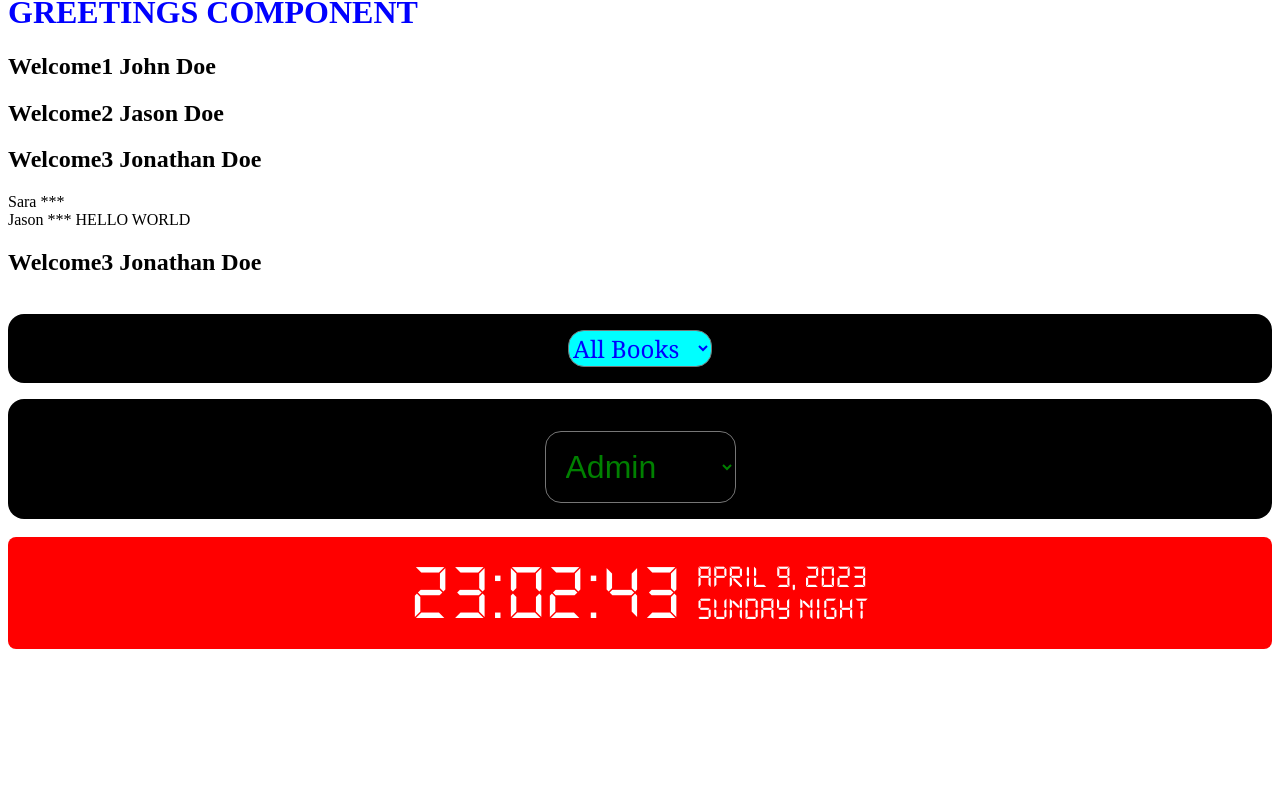
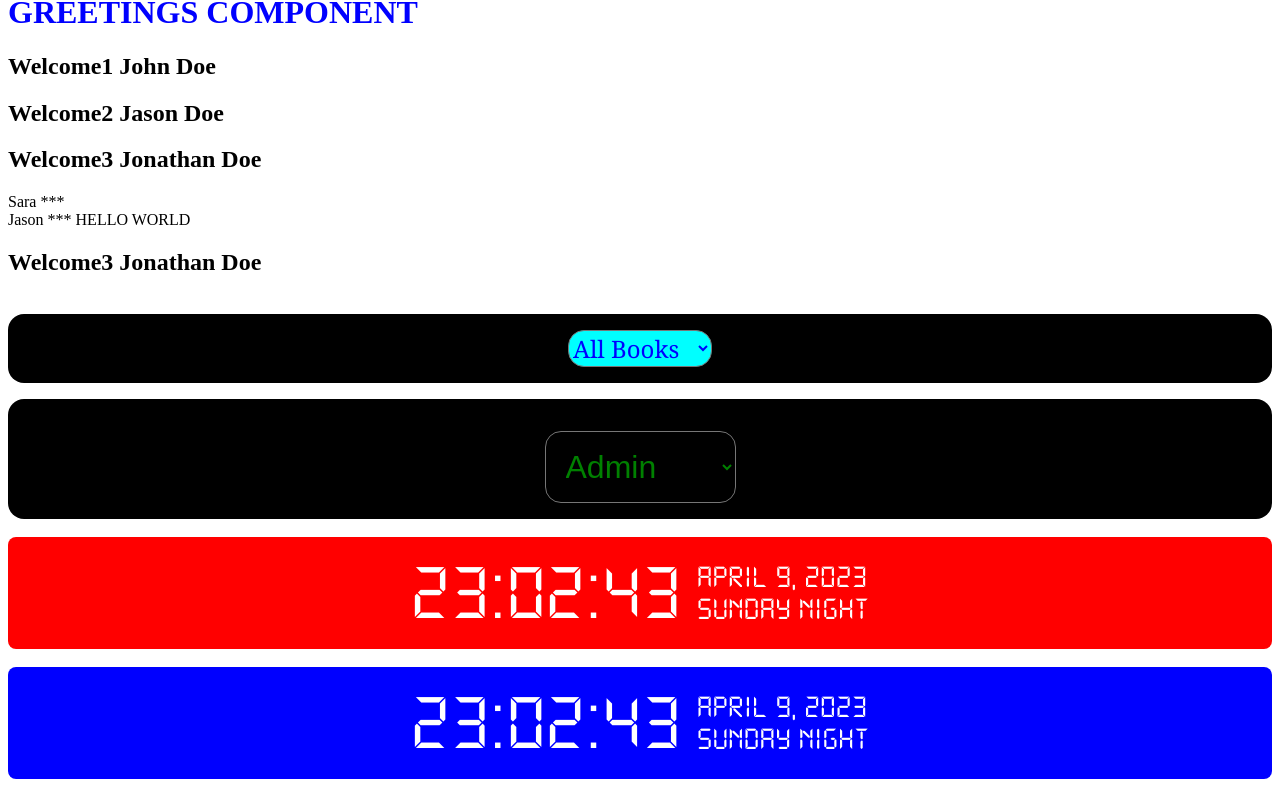
Before and after one commit to Krpiszez/FrontEndProjects, a React (Create React App) app: page / in a window 1280 px wide. Shown: the part 1647-2452 px from the top of the page. Before the commit the page ends 2322 px from the top, so only its background shows below. Built offline with nearby package versions, Linux system fonts and the light colour scheme.

Commit message:
dynamic upd

```diff
--- a/src/App.js
+++ b/src/App.js
@@ -52,6 +52,11 @@ const App = () => {
                 bgColor="red"
             />
             <br/>
+            <DigitalClockApplication2
+                textColor="white"
+                bgColor="blue"
+            />
+            <br/>
         </div>
     )
 };
```
